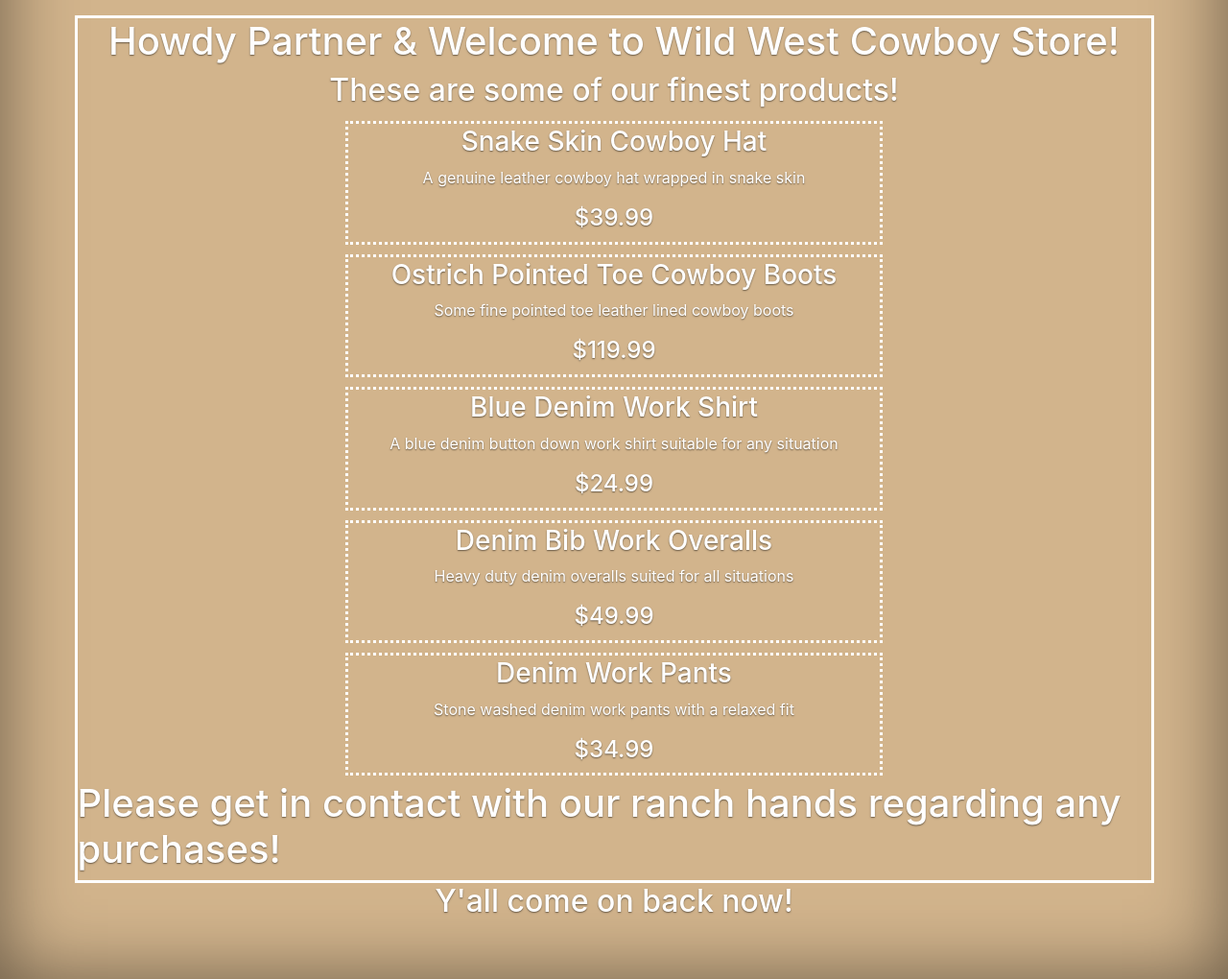
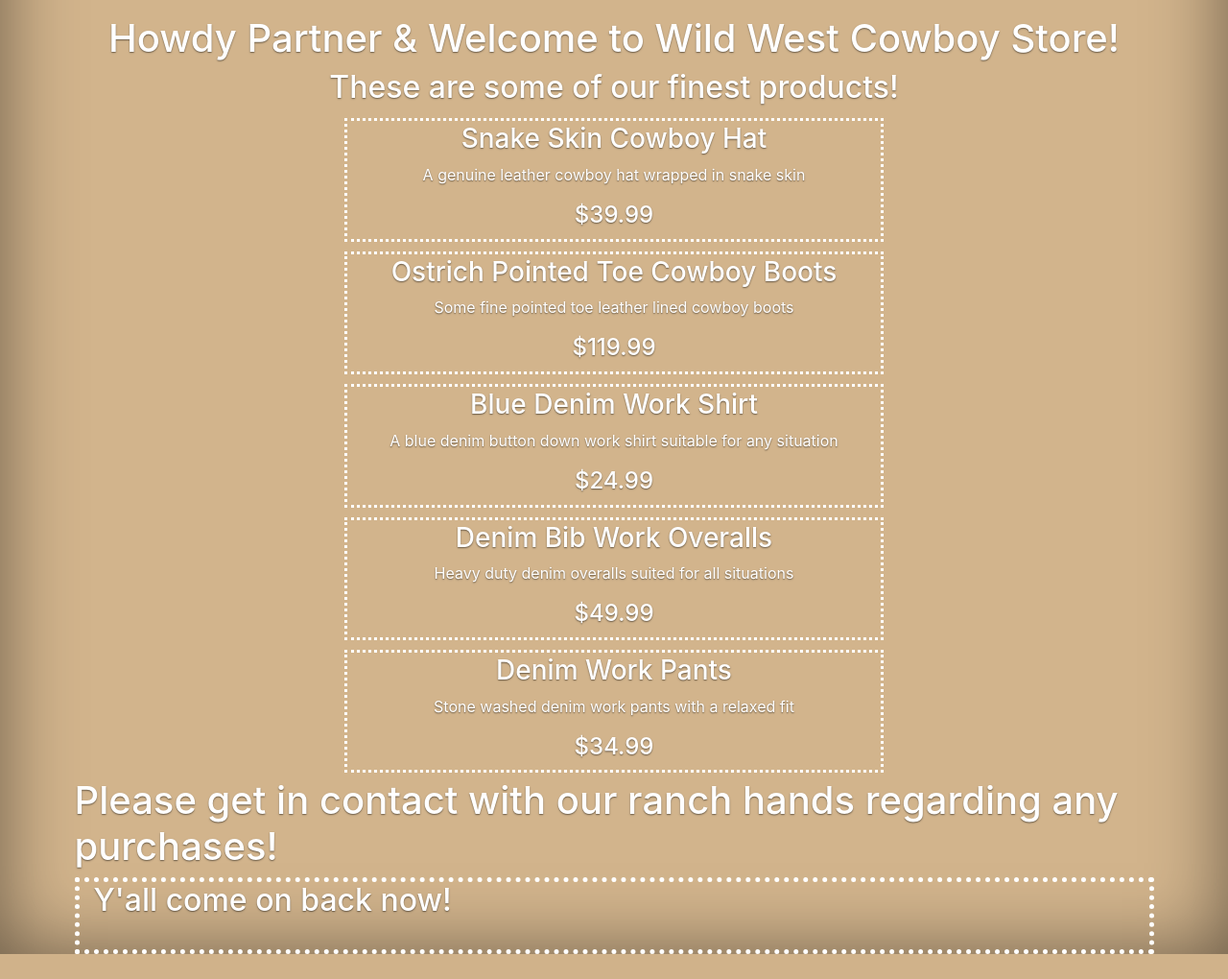
Before and after one commit to Earthman12/wild_west_cowboy_store_site, a Django app: page / in a window 1280 px wide. Shown: the part 96-1116 px from the top of the page at 96% size. After the commit the page ends 1090 px from the top, so only its background shows below. Run offline with Django 3.2, Linux system fonts and the light colour scheme; data comes from the database, SQL or seed files in the repository; some libraries are stand-ins or nearby versions.

Commit message:
Fixing the footer layout

```diff
--- a/store_front/templates/store_front/store_home.html
+++ b/store_front/templates/store_front/store_home.html
@@ -15,7 +15,6 @@
     .store-body{
         margin: auto;
         width: 90%;
-        border: 3px solid white;
     }
 
 </style>
--- a/templates/snippets/footer.html
+++ b/templates/snippets/footer.html
@@ -1,11 +1,18 @@
 <style type = "text/css">
     .footer{
-        min-height: 100px;
+        margin: auto;
+        min-height: 5rem;
+        width: 90%;
+        border: 5px dotted white;
     }
 </style>
 
-<div class = "d-flex flex-column align-items-center footer">
-    <h2>Y'all come on back now!</h2>
+<div class = "container-fluid">
+    <div class = "row d-flex justify-content-around footer">
+        <div class = "col">
+            <h2>Y'all come on back now!</h2>
+        </div>
+    </div>
 </div>
 
 <!---BootStrap style sheet-->
```
